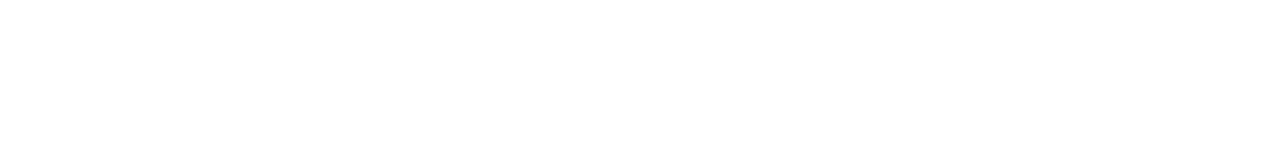
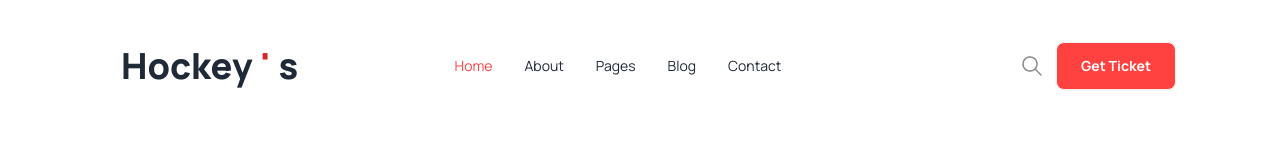
Before and after one commit to Nafiul2024/Hockey-Heroes-Project3, a plain HTML site: page index.html in a window 1280 px wide. Drawn offline with nearby package versions, Linux system fonts and the light colour scheme.

Commit message:
Navbar Completed

```diff
--- a/index.html
+++ b/index.html
@@ -23,12 +23,61 @@
     <!-- Customized Styles -->
 
     <style>
-        .font-manrope{
-            font-family: 'Manrope', sans-serif;
-        }
+      .font-manrope {
+        font-family: "Manrope", sans-serif;
+      }
     </style>
   </head>
   <body class="font-manrope">
 
+    <header>
+        <!-- Navbar Starts -->
+        <nav>
+            <div class="container mx-auto px-8 py-8 lg:px-24 mb-13">
+                <div class="navbar bg-base-100">
+                    <div class="navbar-start">
+                      <div class="dropdown">
+                        <div tabindex="0" role="button" class="btn btn-ghost lg:hidden">
+                          <svg xmlns="http://www.w3.org/2000/svg" class="h-5 w-5" fill="none" viewBox="0 0 24 24" stroke="currentColor"><path stroke-linecap="round" stroke-linejoin="round" stroke-width="2" d="M4 6h16M4 12h8m-8 6h16" /></svg>
+                        </div>
+                        <ul tabindex="0" class="menu menu-sm dropdown-content mt-3 z-[1] p-2 shadow bg-base-100 rounded-box w-52">
+                            <a>Home</a>
+                            <a>About</a>
+                            <a>Pages</a>
+                            <a>Blog</a>
+                            <a>Contact</a>
+                      </div>
+                      <a class="btn btn-ghost font-extrabold text-4xl">Hockey<span class="text-red-600">'</span>s</a>
+                    </div>
+                    <div class="navbar-center hidden lg:flex mr-11">
+                      <ul class="menu menu-horizontal px-1">
+                        <li><a class="text-[#FF4240]">Home</a></li>
+                        <li><a>About</a></li>
+                        <li><a>Pages</a></li>
+                        <li><a>Blog</a></li>
+                        <li><a>Contact</a></li>
+                      </ul>
+                    </div>
+                    <div class="navbar-end ">
+                      <div class="flex items-center">
+                        <img class="pr-3" src="./Images/Frame.png" alt="">
+                        <a class="btn text-white bg-[#FF4240] px-6">Get Ticket</a>
+                      </div>
+                    </div>
+                  </div>
+            </div>
+        </nav>
+        <!-- Navbar Ends -->
+    </header>
+
+     <main>
+
+     </main>
+
+     <footer>
+
+     </footer>
+
   </body>
+
 </html>
```
Also changed, not shown: Images/Frame.png (added).
